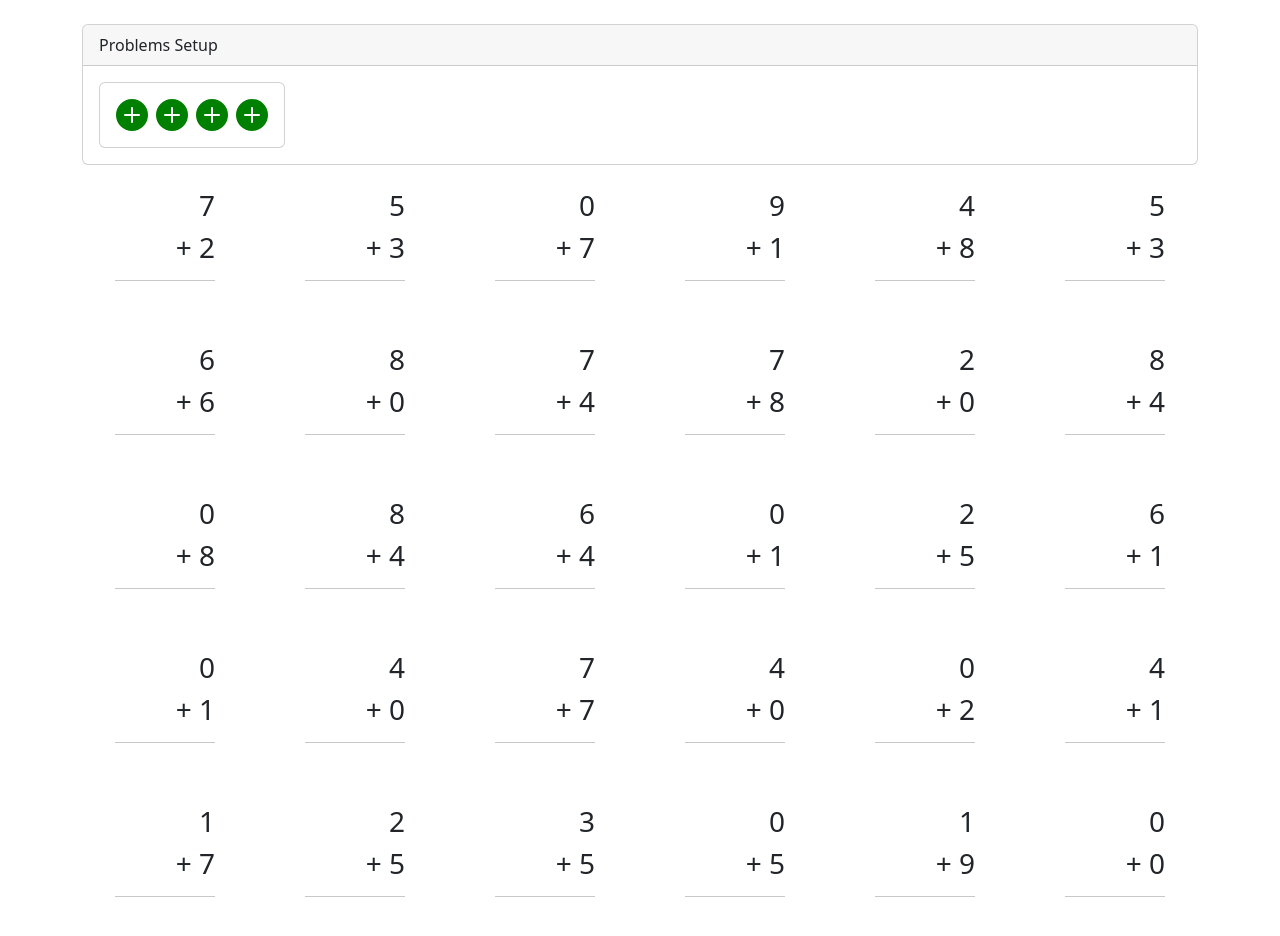
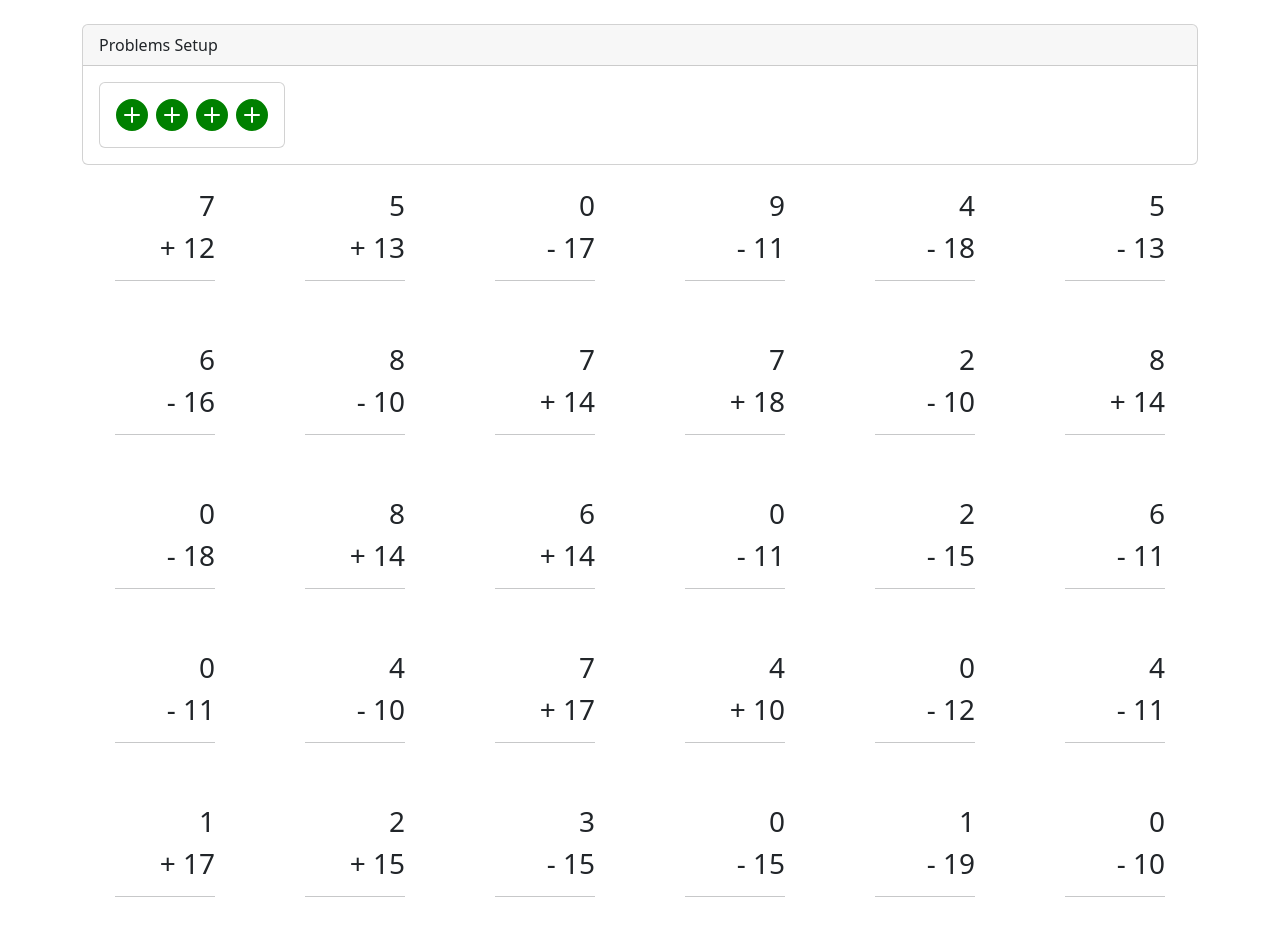
Before and after one commit to matthew-stockinger/problem-child, a React (Create React App) app: page / in a window 1280 px wide. Shown: the top 936 px of the page. Built offline with nearby package versions, Linux system fonts and the light colour scheme.

Commit message:
build static site in progress

```diff
--- a/src/App.js
+++ b/src/App.js
@@ -2,32 +2,35 @@ import React from "react";
 import ProblemsView from "./features/problems/ProblemsView";
 import ControlPanel from "./features/controlPanel/ControlPanel";
 
-function App() {
-  const [operations, setOperations] = React.useState(["+"]);
-  const stateProps = {
-    operations: operations,
-    operand1Constraints: {
-      min: 0,
-      max: 10,
-    },
-    operand2Constraints: {
-      min: 0,
-      max: 10,
-    },
-    resultConstraints: {
-      min: undefined,
-      max: undefined,
-    },
-    numberOfProblems: 30,
-    shuffle: false,
-  };
-
+const ProblemChild = ({ state }) => {
   return (
     <div className="container pt-4">
-      <ControlPanel state={stateProps} />
-      <ProblemsView state={stateProps} />
+      <ControlPanel state={state} />
+      <ProblemsView state={state} />
+      {/* <Instructions /> */}
     </div>
   );
+};
+
+const DATAMODEL = {
+  operations: ["+", "-"],
+  numberOfProblems: 30,
+  operandConstraints: {
+    min1: 0,
+    max1: 10,
+    min2: 10,
+    max2: 20,
+  },
+  resultConstraints: {
+    min: undefined,
+    max: undefined,
+  },
+  shuffle: true,
+  instructionsVisible: false,
+};
+
+function App() {
+  return <ProblemChild state={DATAMODEL} />;
 }
 
 export default App;
--- a/src/features/controlPanel/ControlPanel.js
+++ b/src/features/controlPanel/ControlPanel.js
@@ -2,13 +2,13 @@ import React from "react";
 import "bootstrap/dist/css/bootstrap.min.css";
 import Operations from "./Operations";
 
-const ControlPanel = (props) => {
+const ControlPanel = ({ state }) => {
   return (
     <div className="card">
       <div className="card-header">Problems Setup</div>
       <div className="card-body">
         <div className="d-flex">
-          <Operations state={props.state.operations} />
+          <Operations state={state.operations} />
         </div>
       </div>
     </div>
--- a/src/features/controlPanel/Operations.js
+++ b/src/features/controlPanel/Operations.js
@@ -3,8 +3,9 @@ import "bootstrap/dist/css/bootstrap.min.css";
 import { BsPlusCircleFill } from "react-icons/bs";
 import { IconContext } from "react-icons";
 
-const Operations = (props) => {
-  const operations = props.state;
+// Needs work:  should take operations and render appropriate icons
+
+const Operations = ({ operations }) => {
   return (
     <div className="card">
       <div className="card-body">
--- a/src/features/problems/ProblemsView.js
+++ b/src/features/problems/ProblemsView.js
@@ -2,15 +2,17 @@ import React, { useState } from "react";
 import "bootstrap/dist/css/bootstrap.min.css";
 import "./problemsView.css";
 
-const ProblemsView = (props) => {
+// restructure this to have a <Problem /> child component.
+// use the {children} thing to achieve this.
+
+const ProblemsView = ({ state }) => {
   const {
     operations,
-    operand1Constraints,
-    operand2Constraints,
+    operandConstraints,
     resultConstraints,
     numberOfProblems,
     shuffle,
-  } = props.state;
+  } = state;
 
   const getRandomInt = (min, max) => {
     min = Math.ceil(min);
@@ -22,8 +24,8 @@ const ProblemsView = (props) => {
   const allProblems = [];
   for (let probNum = 0; probNum < numberOfProblems; probNum++) {
     allProblems.push({
-      operand1: getRandomInt(operand1Constraints.min, operand1Constraints.max),
-      operand2: getRandomInt(operand2Constraints.min, operand2Constraints.max),
+      operand1: getRandomInt(operandConstraints.min1, operandConstraints.max1),
+      operand2: getRandomInt(operandConstraints.min2, operandConstraints.max2),
       operation: operations[getRandomInt(0, operations.length)],
     });
   }
```
Also changed, not shown: 1 other file (tests, documents, lock files or other folders).
